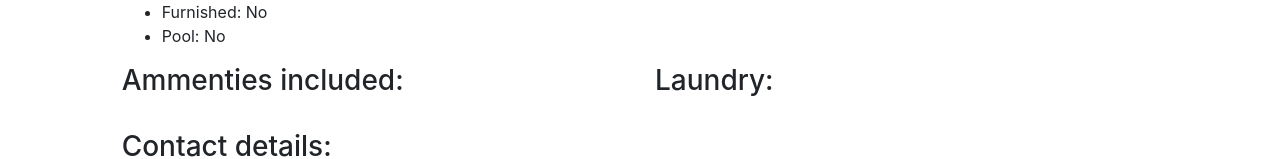
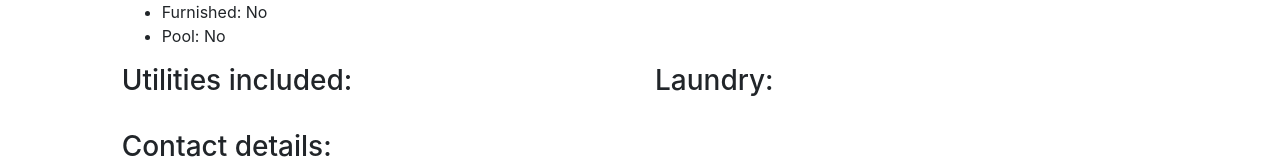
Before and after one commit to SamLlamas/teachsite, a React (Create React App) app in the folder client/: page /posts/1 in a window 1280 px wide. Shown: the part 534-693 px from the top of the page. Built offline with nearby package versions, Linux system fonts and the light colour scheme; no server answers.

Commit message:
slight fix

```diff
--- a/client/src/pages/Detail/Detail.js
+++ b/client/src/pages/Detail/Detail.js
@@ -110,7 +110,7 @@ class Detail extends Component {
             </Row>
             <Row>
               <Col size="md-6 md-offset-1">
-                <h3>Ammenties included: {this.state.post.ammenties}</h3>
+                <h3>Utilities included: {this.state.post.ammenties}</h3>
               </Col>
               <Col size="md-6 md-offset-1">
                 <h3>Laundry: {this.state.post.laundry}</h3>
```
